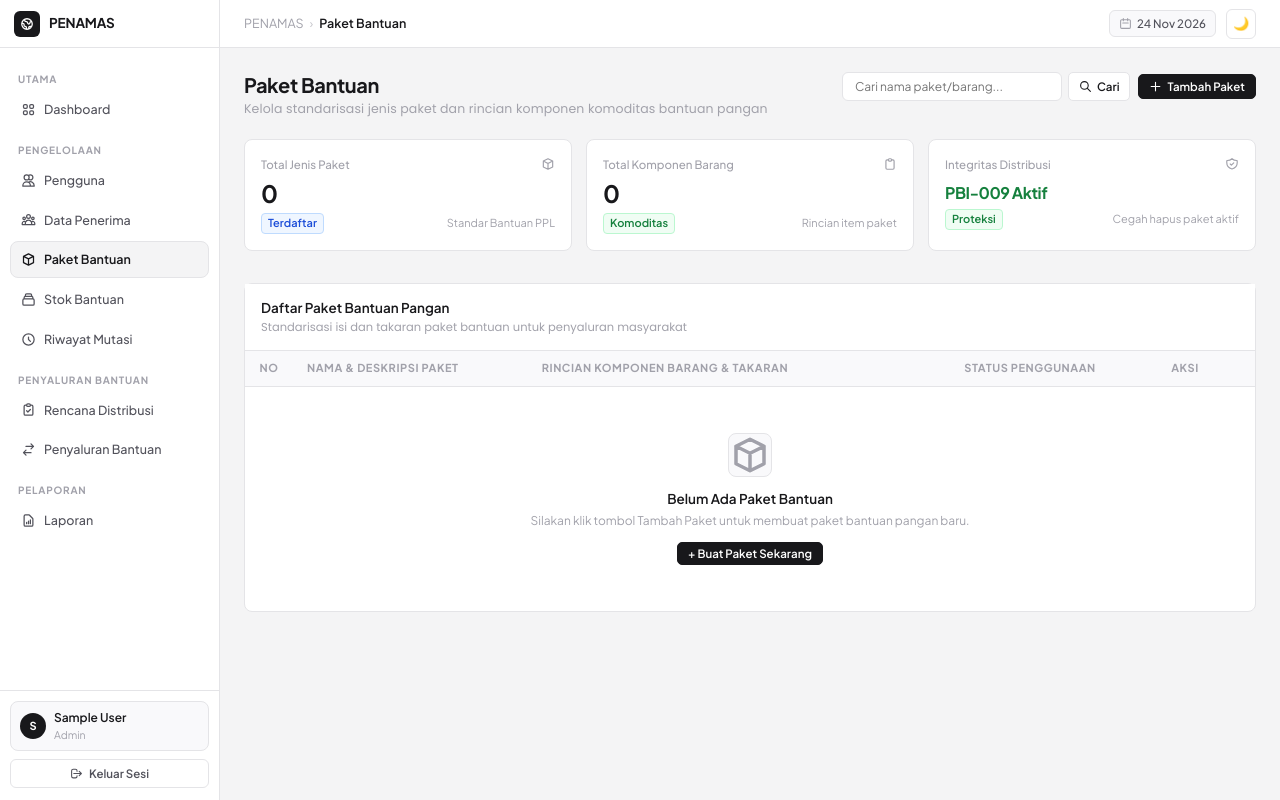
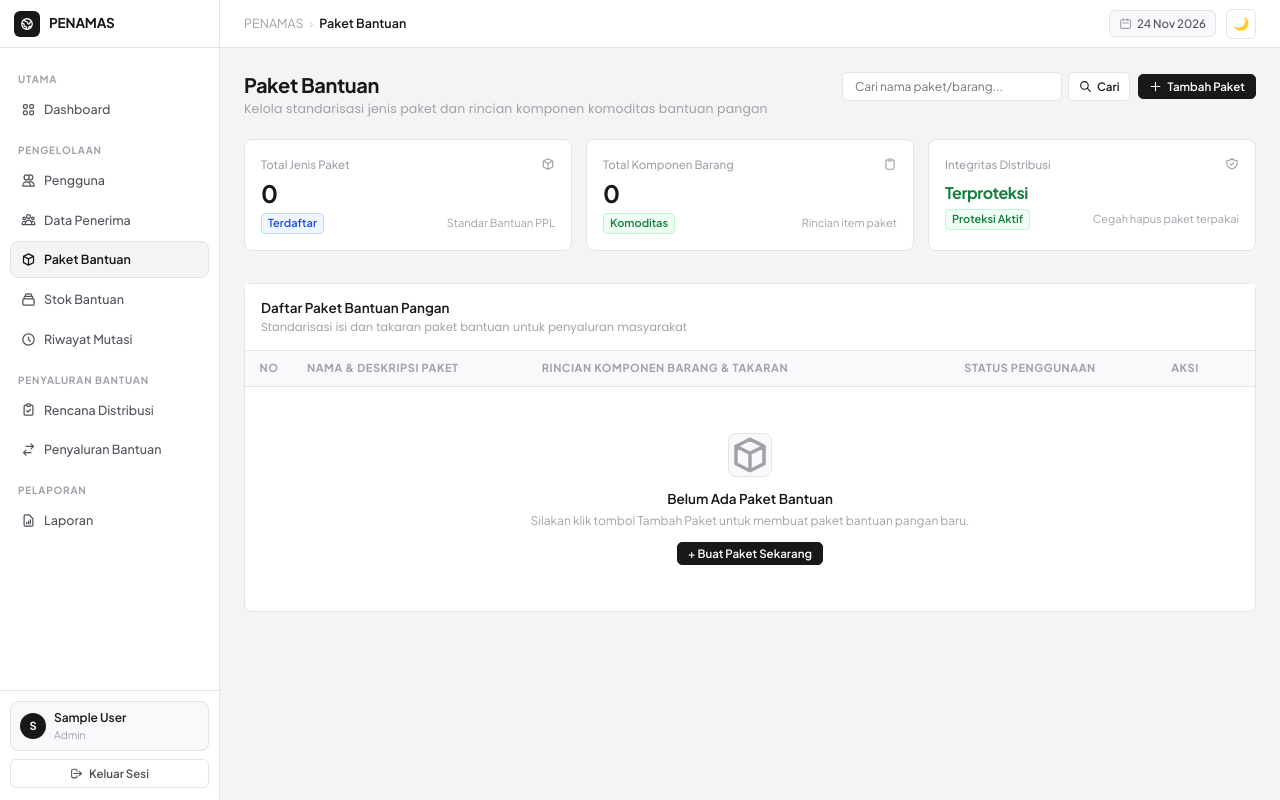
Before and after one commit to aghnamumtazilmi/ppl-reg01-kel02-penamas, a Laravel app: page /paket in a window 1280 px wide. Run offline with Laravel 12, Linux system fonts and the light colour scheme; the visitor is signed in with stand-in values (Sample User, id 1); data that the repository does not hold is empty.

Commit message:
style(F-03): bersihkan label kode PBI pada antarmuka Paket Bantuan

```diff
--- a/resources/views/paket-bantuan/edit.blade.php
+++ b/resources/views/paket-bantuan/edit.blade.php
@@ -1,7 +1,7 @@
 @extends('layouts.app')
 
 @section('page-title', 'Ubah Rincian Paket Bantuan')
-@section('page-subtitle', 'Perbarui nama, deskripsi, dan rincian komponen komoditas barang (PBI-008)')
+@section('page-subtitle', 'Perbarui nama, deskripsi, dan rincian komponen komoditas barang')
 
 @section('page-actions')
     <a href="{{ route('penamas.paket-bantuan.index') }}" class="btn btn-secondary btn-sm">
@@ -61,11 +61,11 @@
         @endforeach
     </datalist>
 
-    <!-- Rincian Komponen Barang Dinamis (PBI-008) -->
+    <!-- Rincian Komponen Barang Dinamis -->
     <div class="card mb-4">
         <div class="card-header">
             <div>
-                <div class="card-title">Rincian Komponen Barang (PBI-008)</div>
+                <div class="card-title">Rincian Komponen Barang</div>
                 <div class="card-sub">Sesuaikan takaran, ubah satuan, atau tambah/hapus baris barang komoditas</div>
             </div>
             <button type="button" class="btn btn-secondary btn-sm" onclick="tambahBaris()">
--- a/resources/views/paket-bantuan/index.blade.php
+++ b/resources/views/paket-bantuan/index.blade.php
@@ -54,10 +54,10 @@
             <span>Integritas Distribusi</span>
             <svg fill="none" viewBox="0 0 24 24" stroke="currentColor"><path stroke-linecap="round" stroke-linejoin="round" stroke-width="2" d="M9 12l2 2 4-4m5.618-4.016A11.955 11.955 0 0112 2.944a11.955 11.955 0 01-8.618 3.04A12.02 12.02 0 003 9c0 5.591 3.824 10.29 9 11.622 5.176-1.332 9-6.03 9-11.622 0-1.042-.133-2.052-.382-3.016z"/></svg>
         </div>
-        <div class="stat-val" style="font-size: 16px; font-weight: 700; color: #15803d; padding-top: 4px;">PBI-009 Aktif</div>
+        <div class="stat-val" style="font-size: 16px; font-weight: 700; color: #15803d; padding-top: 4px;">Terproteksi</div>
         <div class="stat-footer">
-            <span class="stat-chip stat-chip-green">Proteksi</span>
-            <span>Cegah hapus paket aktif</span>
+            <span class="stat-chip stat-chip-green">Proteksi Aktif</span>
+            <span>Cegah hapus paket terpakai</span>
         </div>
     </div>
 </div>
@@ -125,7 +125,7 @@
                         </td>
                         <td style="text-align: center;">
                             <div style="display: inline-flex; align-items: center; gap: 6px;">
-                                <a href="{{ route('penamas.paket-bantuan.edit', $paket) }}" class="btn btn-secondary btn-xs" title="Ubah Rincian Paket (PBI-008)">
+                                <a href="{{ route('penamas.paket-bantuan.edit', $paket) }}" class="btn btn-secondary btn-xs" title="Ubah Rincian Paket">
                                     <svg fill="none" viewBox="0 0 24 24" stroke="currentColor"><path stroke-linecap="round" stroke-linejoin="round" stroke-width="2" d="M11 5H6a2 2 0 00-2 2v11a2 2 0 002 2h11a2 2 0 002-2v-5m-1.414-9.414a2 2 0 112.828 2.828L11.828 15H9v-2.828l8.586-8.586z"/></svg>
                                     Ubah
                                 </a>
@@ -133,7 +133,7 @@
                                 <form action="{{ route('penamas.paket-bantuan.destroy', $paket) }}" method="POST" style="display: inline;" onsubmit="return confirm('Apakah Anda yakin ingin menghapus paket bantuan \'{{ addslashes($paket->nama) }}\'?\n\nCatatan: Paket yang sudah terpakai pada riwayat rencana distribusi tidak dapat dihapus.')">
                                     @csrf
                                     @method('DELETE')
-                                    <button type="submit" class="btn btn-danger btn-xs" title="Hapus Paket Bantuan (PBI-009)" {{ $paket->distribusi_count > 0 ? 'disabled style=opacity:0.45;cursor:not-allowed;' : '' }}>
+                                    <button type="submit" class="btn btn-danger btn-xs" title="Hapus Paket Bantuan" {{ $paket->distribusi_count > 0 ? 'disabled style=opacity:0.45;cursor:not-allowed;' : '' }}>
                                         <svg fill="none" viewBox="0 0 24 24" stroke="currentColor"><path stroke-linecap="round" stroke-linejoin="round" stroke-width="2" d="M19 7l-.867 12.142A2 2 0 0116.138 21H7.862a2 2 0 01-1.995-1.858L5 7m5 4v6m4-6v6m1-10V4a1 1 0 00-1-1h-4a1 1 0 00-1 1v3M4 7h16"/></svg>
                                         Hapus
                                     </button>
```
Also changed, not shown: resources/views/paket-bantuan/create.blade.php (+4 -4 lines).
